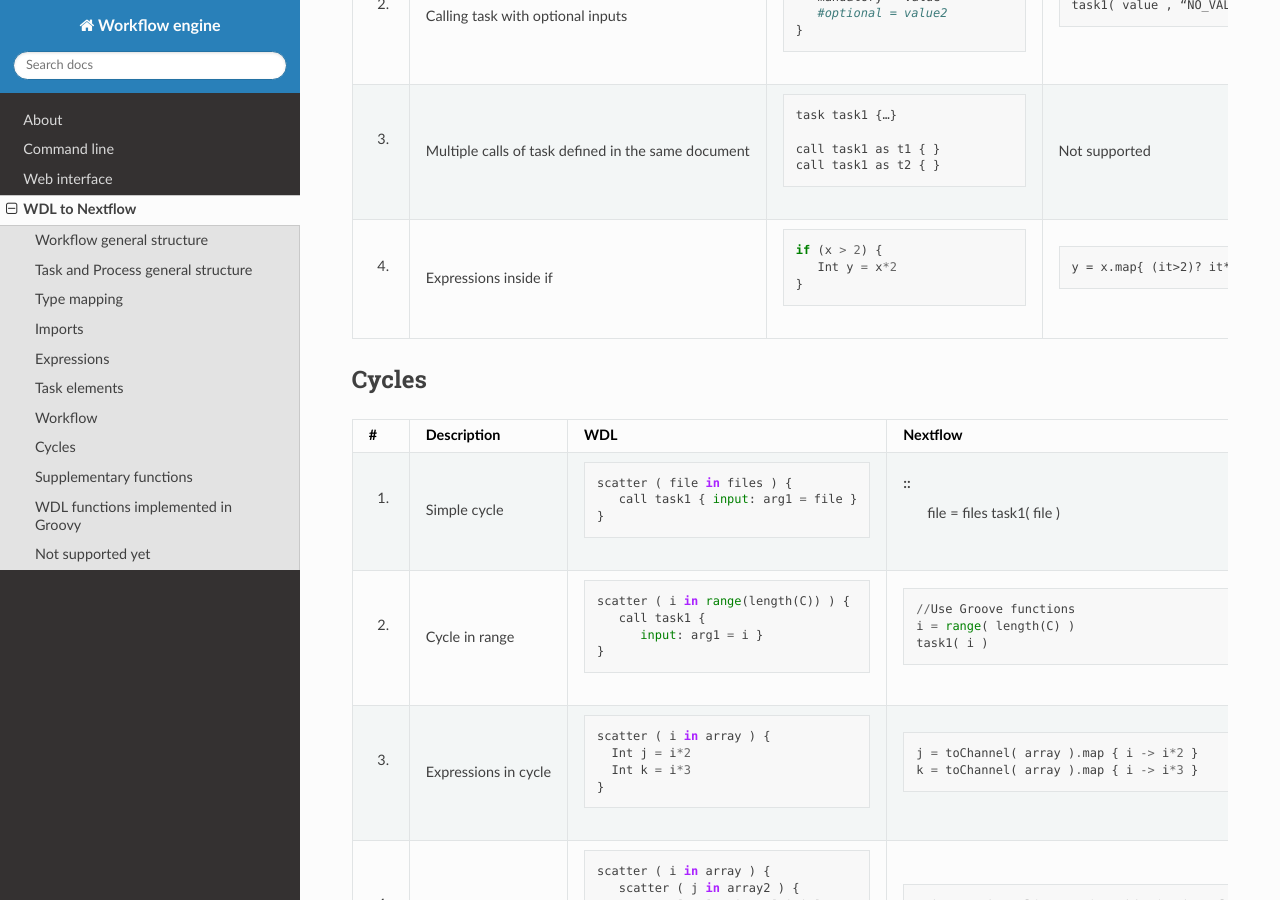
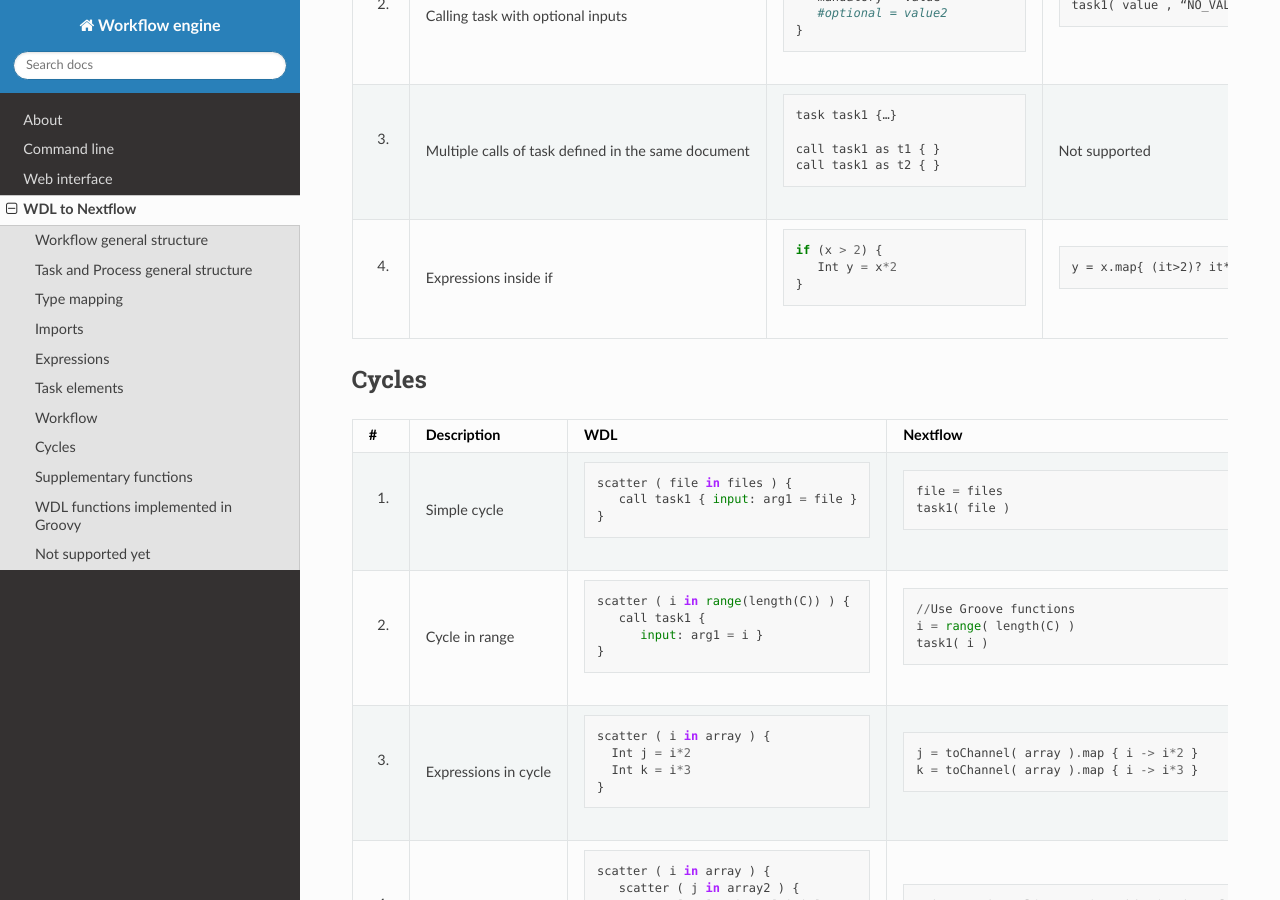
Before and after one commit to genespace-ru/workflow-engine-docs, a Sphinx documentation site: the page built from source/wdlToNextflow.rst, in a window 1280 px wide and 900 px high, scrolled down 4841 px. Built offline with Sphinx 7.4.7 and the Read the Docs theme 3.1.0, drawn with Linux system fonts in a browser that asks for light colours.

Commit message:
Update wdlToNextflow.rst
small updates

```diff
--- a/source/wdlToNextflow.rst
+++ b/source/wdlToNextflow.rst
@@ -445,7 +445,7 @@
         }
      - ::
 
-        y = x.map{ (it>2)? it*2 : null }.filter{ it != null }
+        y = x.map{ (it>2)? it*2 : null }
 Cycles
 ------
 
@@ -465,6 +465,7 @@
            call task1 { input: arg1 = file }
         }
      - ::
+
         file = files
         task1( file )
    * - 2.
```
